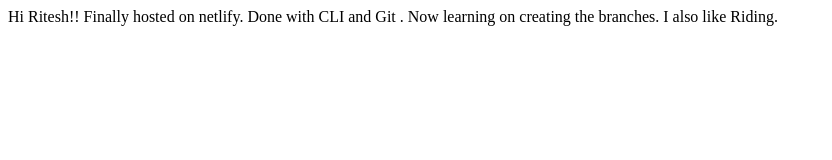
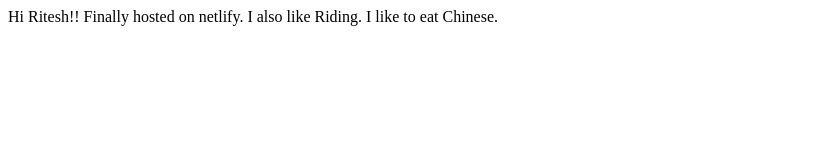
Before and after one commit to ritesh530/student-ritesh-site, a plain HTML site: page index.html in a window 1280 px wide. Shown: the whole page, without its empty margins (0-832 px from the left). Drawn offline with Linux system fonts and the light colour scheme.

Commit message:
Updated Index
Added food item

```diff
--- a/index.html
+++ b/index.html
@@ -10,9 +10,9 @@
     Hi Ritesh!!
     Finally hosted on netlify.
 
+    I also like Riding.
 
-    Done with CLI and Git . Now learning on creating the branches.
+    I like to eat Chinese.
 
-    I also like Riding.
 </body>
 </html>
```
